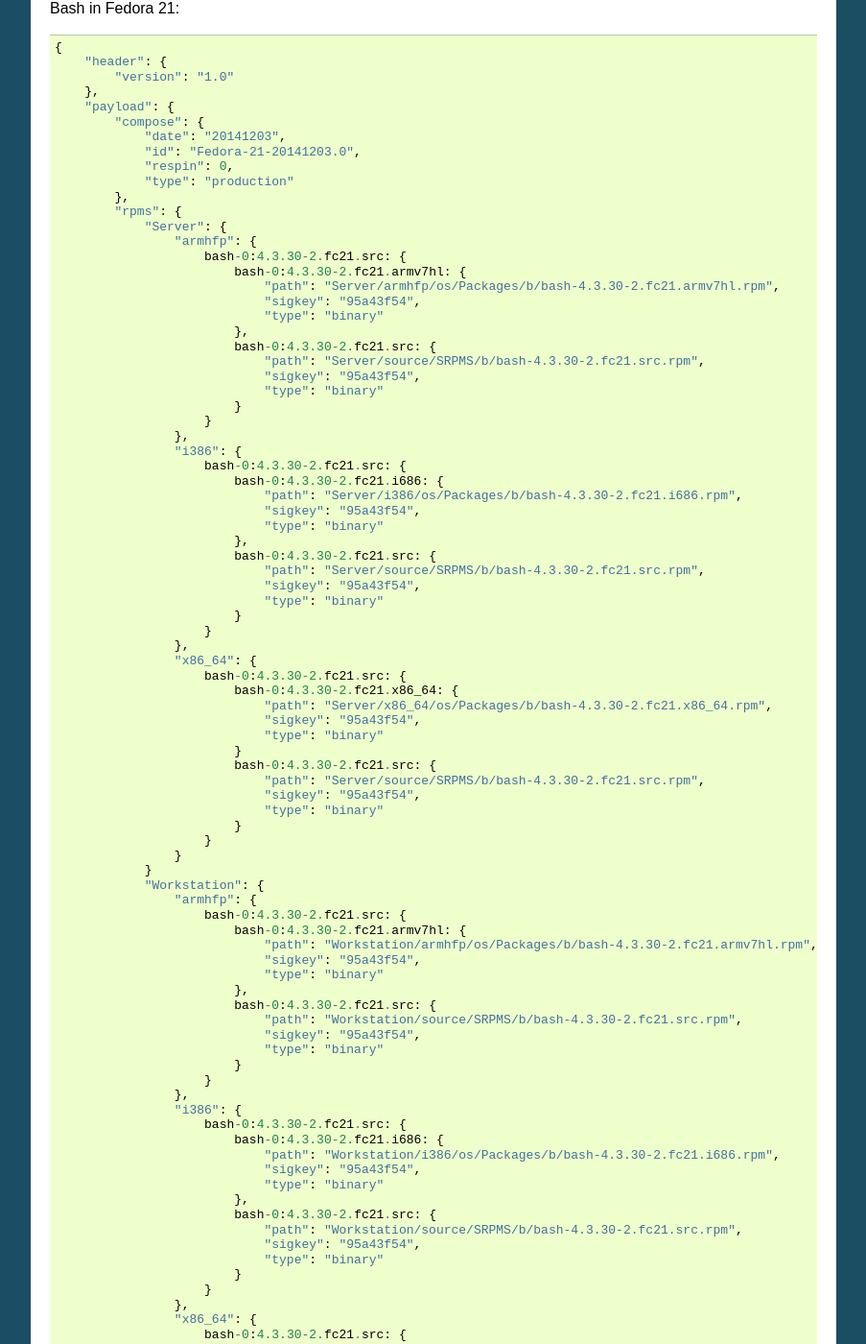
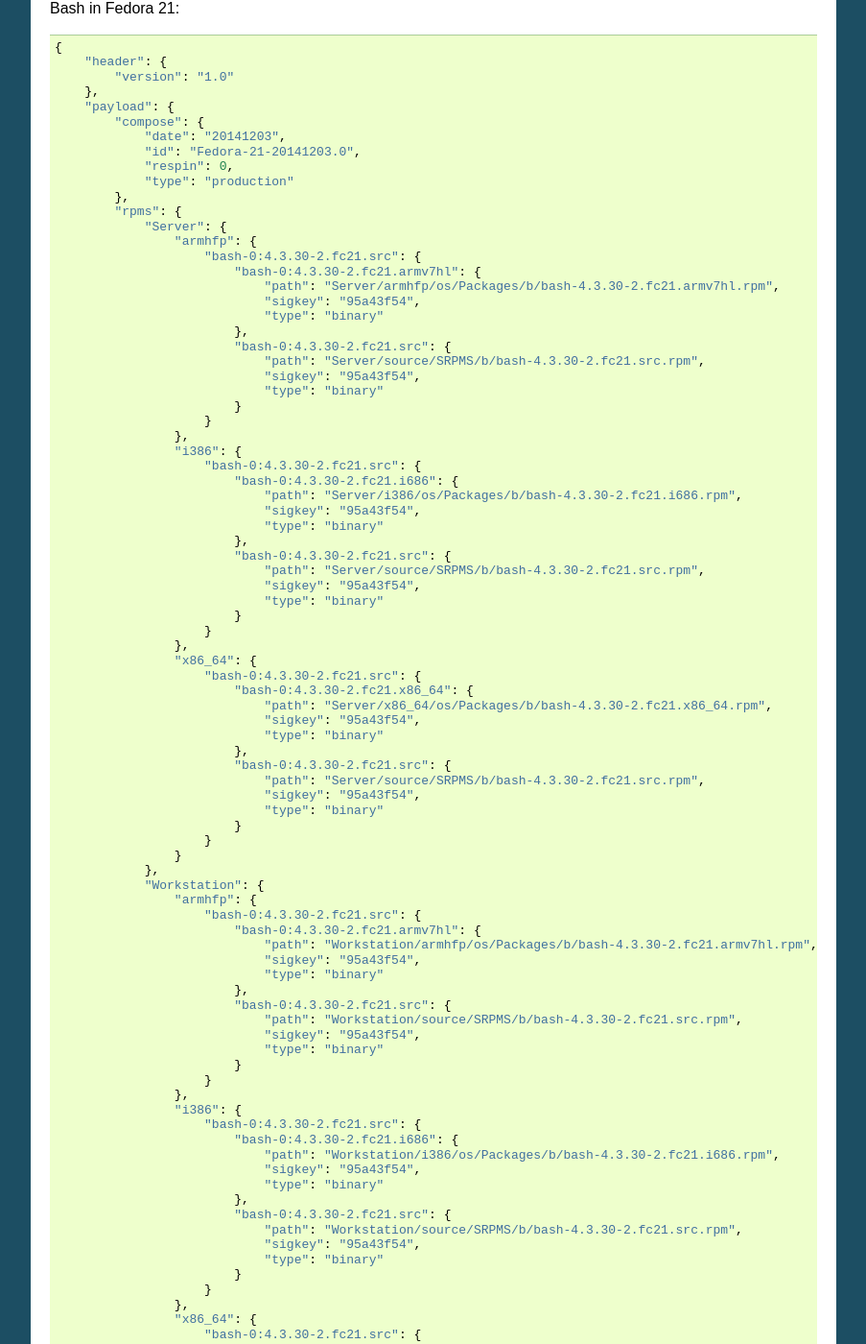
Before and after one commit to release-engineering/productmd, a Sphinx documentation site: the page built from doc/rpms-1.0.rst, in a window 1280 px wide and 1400 px high, scrolled down 735 px. Shown: the whole window at 96% size, without its empty margins (198-1101 px from the left). Built offline with Sphinx 7.4.7, drawn with Linux system fonts in a browser that asks for light colours; some of the changed text lies outside the part shown.

Commit message:
Fix example RPM manifest
The example JSON was not correct: there were missing commas and
quotation marks on some RPM names.

```diff
--- a/doc/rpms-1.0.rst
+++ b/doc/rpms-1.0.rst
@@ -61,13 +61,13 @@
             "rpms": {
                 "Server": {
                     "armhfp": {
-                        bash-0:4.3.30-2.fc21.src: {
-                            bash-0:4.3.30-2.fc21.armv7hl: {
+                        "bash-0:4.3.30-2.fc21.src": {
+                            "bash-0:4.3.30-2.fc21.armv7hl": {
                                 "path": "Server/armhfp/os/Packages/b/bash-4.3.30-2.fc21.armv7hl.rpm",
                                 "sigkey": "95a43f54",
                                 "type": "binary"
                             },
-                            bash-0:4.3.30-2.fc21.src: {
+                            "bash-0:4.3.30-2.fc21.src": {
                                 "path": "Server/source/SRPMS/b/bash-4.3.30-2.fc21.src.rpm",
                                 "sigkey": "95a43f54",
                                 "type": "binary"
@@ -75,13 +75,13 @@
                         }
                     },
                     "i386": {
-                        bash-0:4.3.30-2.fc21.src: {
-                            bash-0:4.3.30-2.fc21.i686: {
+                        "bash-0:4.3.30-2.fc21.src": {
+                            "bash-0:4.3.30-2.fc21.i686": {
                                 "path": "Server/i386/os/Packages/b/bash-4.3.30-2.fc21.i686.rpm",
                                 "sigkey": "95a43f54",
                                 "type": "binary"
                             },
-                            bash-0:4.3.30-2.fc21.src: {
+                            "bash-0:4.3.30-2.fc21.src": {
                                 "path": "Server/source/SRPMS/b/bash-4.3.30-2.fc21.src.rpm",
                                 "sigkey": "95a43f54",
                                 "type": "binary"
@@ -89,29 +89,29 @@
                         }
                     },
                     "x86_64": {
-                        bash-0:4.3.30-2.fc21.src: {
-                            bash-0:4.3.30-2.fc21.x86_64: {
+                        "bash-0:4.3.30-2.fc21.src": {
+                            "bash-0:4.3.30-2.fc21.x86_64": {
                                 "path": "Server/x86_64/os/Packages/b/bash-4.3.30-2.fc21.x86_64.rpm",
                                 "sigkey": "95a43f54",
                                 "type": "binary"
-                            }
-                            bash-0:4.3.30-2.fc21.src: {
+                            },
+                            "bash-0:4.3.30-2.fc21.src": {
                                 "path": "Server/source/SRPMS/b/bash-4.3.30-2.fc21.src.rpm",
                                 "sigkey": "95a43f54",
                                 "type": "binary"
                             }
                         }
                     }
-                }
+                },
                 "Workstation": {
                     "armhfp": {
-                        bash-0:4.3.30-2.fc21.src: {
-                            bash-0:4.3.30-2.fc21.armv7hl: {
+                        "bash-0:4.3.30-2.fc21.src": {
+                            "bash-0:4.3.30-2.fc21.armv7hl": {
                                 "path": "Workstation/armhfp/os/Packages/b/bash-4.3.30-2.fc21.armv7hl.rpm",
                                 "sigkey": "95a43f54",
                                 "type": "binary"
                             },
-                            bash-0:4.3.30-2.fc21.src: {
+                            "bash-0:4.3.30-2.fc21.src": {
                                 "path": "Workstation/source/SRPMS/b/bash-4.3.30-2.fc21.src.rpm",
                                 "sigkey": "95a43f54",
                                 "type": "binary"
@@ -119,13 +119,13 @@
                         }
                     },
                     "i386": {
-                        bash-0:4.3.30-2.fc21.src: {
-                            bash-0:4.3.30-2.fc21.i686: {
+                        "bash-0:4.3.30-2.fc21.src": {
+                            "bash-0:4.3.30-2.fc21.i686": {
                                 "path": "Workstation/i386/os/Packages/b/bash-4.3.30-2.fc21.i686.rpm",
                                 "sigkey": "95a43f54",
                                 "type": "binary"
                             },
-                            bash-0:4.3.30-2.fc21.src: {
+                            "bash-0:4.3.30-2.fc21.src": {
                                 "path": "Workstation/source/SRPMS/b/bash-4.3.30-2.fc21.src.rpm",
                                 "sigkey": "95a43f54",
                                 "type": "binary"
@@ -133,13 +133,13 @@
                         }
                     },
                     "x86_64": {
-                        bash-0:4.3.30-2.fc21.src: {
-                            bash-0:4.3.30-2.fc21.x86_64: {
+                        "bash-0:4.3.30-2.fc21.src": {
+                            "bash-0:4.3.30-2.fc21.x86_64": {
                                 "path": "Workstation/x86_64/os/Packages/b/bash-4.3.30-2.fc21.x86_64.rpm",
                                 "sigkey": "95a43f54",
                                 "type": "binary"
-                            }
-                            bash-0:4.3.30-2.fc21.src: {
+                            },
+                            "bash-0:4.3.30-2.fc21.src": {
                                 "path": "Workstation/source/SRPMS/b/bash-4.3.30-2.fc21.src.rpm",
                                 "sigkey": "95a43f54",
                                 "type": "binary"
```
